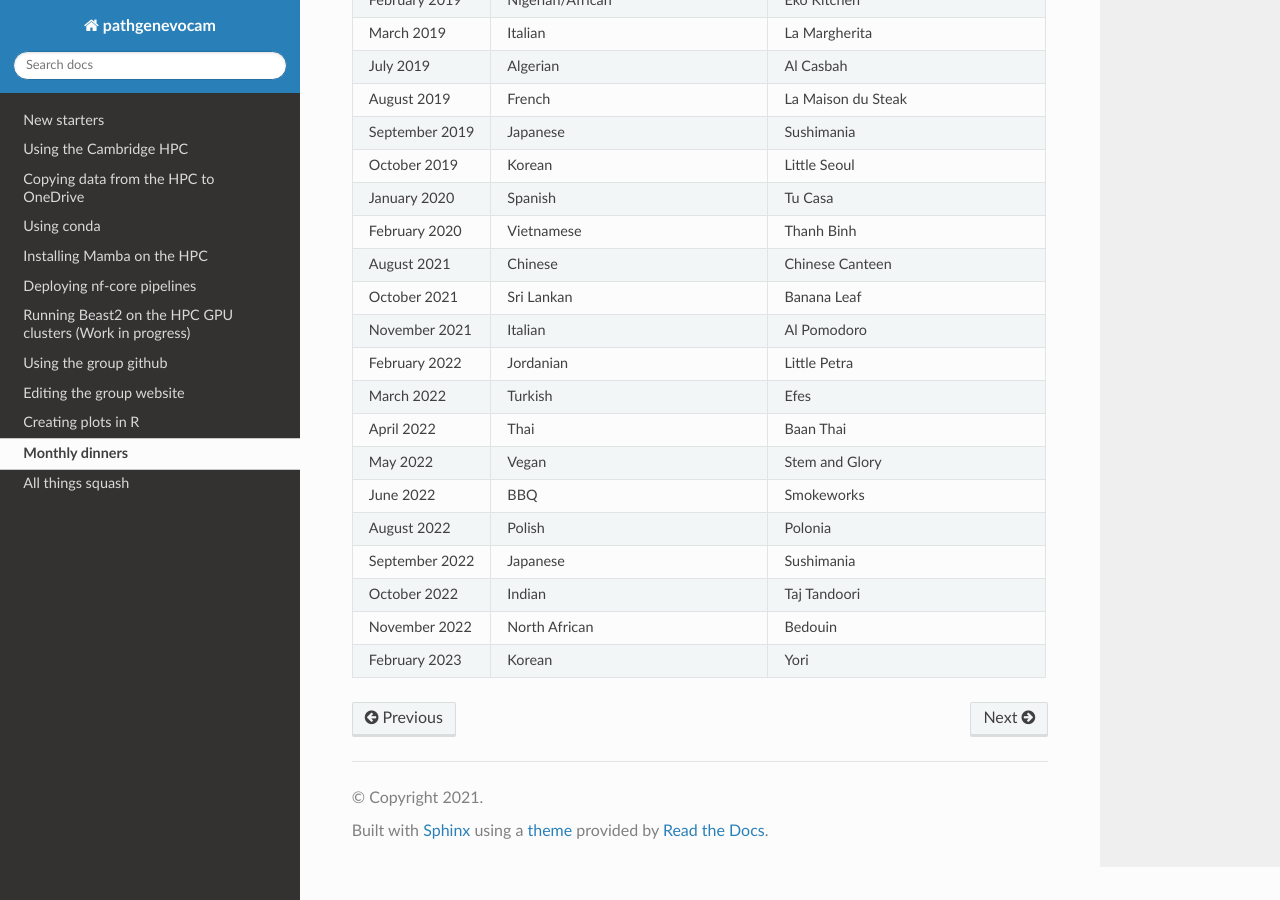
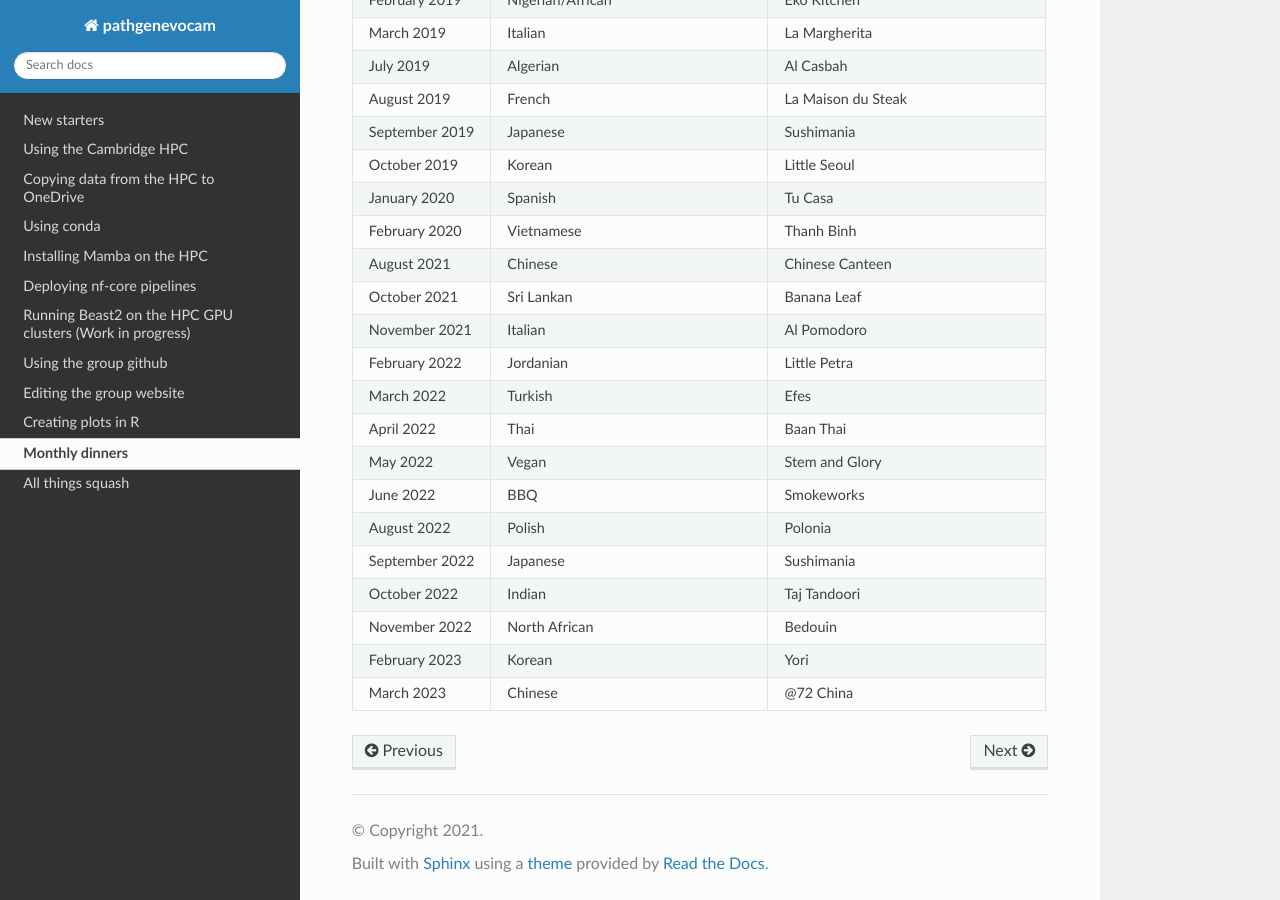
Before and after one commit to pathgenevocam/readthedocs, a Sphinx documentation site: the page built from docs/source/dinners.rst, in a window 1280 px wide and 900 px high, scrolled down 641 px. Built offline with Sphinx 7.4.7 and the Read the Docs theme 2.0.0, drawn with Linux system fonts in a browser that asks for light colours.

Commit message:
update dinners

```diff
--- a/docs/source/dinners.rst
+++ b/docs/source/dinners.rst
@@ -97,3 +97,6 @@ is as follows:
    * - February 2023
      - Korean
      - Yori
+   * - March 2023
+     - Chinese
+     - @72 China
```
